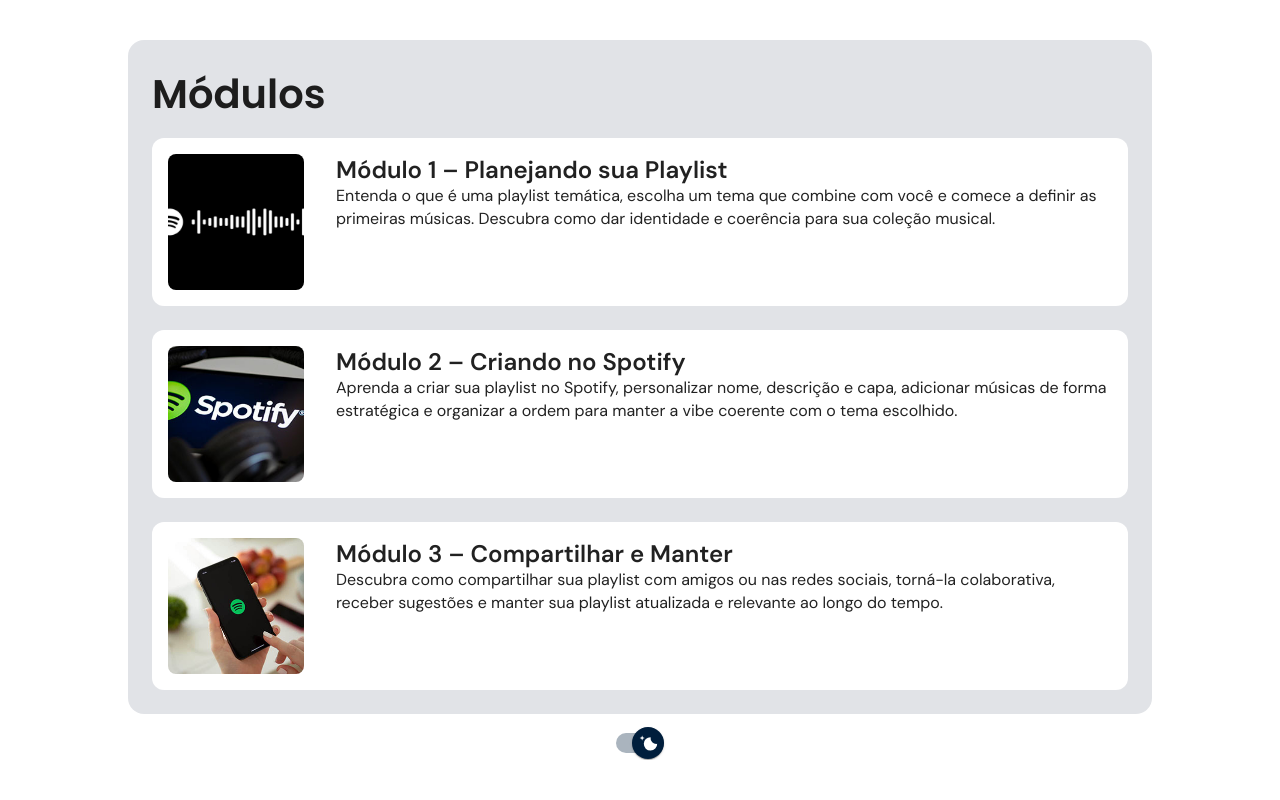
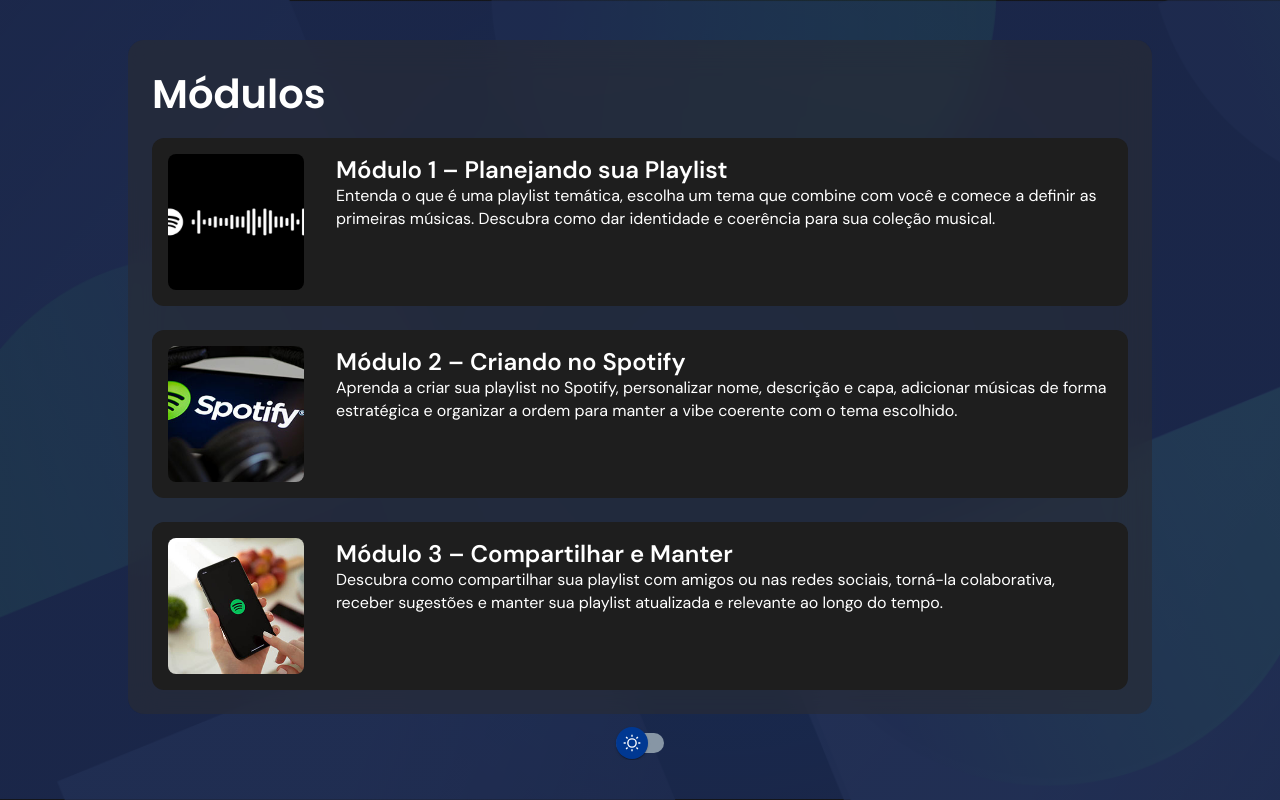
Before and after one commit to Byorks/Curso-Auto-Instrucional, a React (Vite) app in the folder curso-autoinstrucional-spotify/: page /modules in a window 1280 px wide. Built offline with nearby package versions, Linux system fonts and the light colour scheme.

Commit message:
💄 style: alterado posicao de toggle theme no mobile

```diff
--- a/curso-autoinstrucional-spotify/src/App.jsx
+++ b/curso-autoinstrucional-spotify/src/App.jsx
@@ -30,7 +30,7 @@
 // Theme
 function App() {
   return (
-    <ThemeProvider theme={theme}>
+    <ThemeProvider theme={theme} defaultMode='dark'>
       <CssBaseline>
         <RouterProvider router={router} />
       </CssBaseline>
--- a/curso-autoinstrucional-spotify/src/ThemeProviderCustom.jsx
+++ /dev/null
@@ -1,2 +0,0 @@
-import { useState, useMemo, createContext, useContext } from "react";
-import { ThemeProvider, } from "@emotion/react";
--- a/curso-autoinstrucional-spotify/src/components/main_button/main_button.jsx
+++ b/curso-autoinstrucional-spotify/src/components/main_button/main_button.jsx
@@ -5,7 +5,6 @@
   borderRadius: "2rem",
   textTransform: "none",
   boxShadow: "none",
-
   "&:hover": {
     backgroundColor: ""
    },
--- a/curso-autoinstrucional-spotify/src/components/toggle_color_mode/index.jsx
+++ b/curso-autoinstrucional-spotify/src/components/toggle_color_mode/index.jsx
@@ -68,7 +68,7 @@
 
 export default function ToggleColorMode() {
   const { mode, setMode } = useColorScheme();
-  const [checked, setChecked] = useState(true);
+  const [checked, setChecked] = useState();
 
   if (!mode) {
     return "dark";
--- a/curso-autoinstrucional-spotify/src/pages/home/index.jsx
+++ b/curso-autoinstrucional-spotify/src/pages/home/index.jsx
@@ -13,7 +13,7 @@
         height: "100vh",
         overflow: "hidden",
       })}
-      //   className="flex items-center justify-center h-dvh flex-col gap-5"
+      // className="flex items-center justify-center h-dvh flex-col gap-5"
     >
       <Box
         poster={videoPoster}
--- a/curso-autoinstrucional-spotify/src/pages/modules/modules.jsx
+++ b/curso-autoinstrucional-spotify/src/pages/modules/modules.jsx
@@ -91,6 +91,7 @@
         }}
       >
         <StyledGrid>
+          <Box sx={{width: "100%", display:"flex", justifyContent: "space-between", alignContent: "center"}}>
             <Typography
               variant="h2"
               gutterBottom
@@ -100,6 +101,16 @@
             >
               Módulos
             </Typography>
+
+            <Box
+              sx={{
+                display: { xs: "flex", md: "none" },
+              }}
+            >
+              <ToggleColorMode />
+            </Box>
+          </Box>
+
           <Grid container spacing={{ xs: 2, md: 3 }}>
             {MODULESCARD.map((card, i) => (
               <Slide
@@ -116,7 +127,14 @@
             ))}
           </Grid>
         </StyledGrid>
-        <Box sx={{width: "100%", display: "flex", justifyContent: "center", paddingTop: "12px"}}>
+        <Box
+          sx={{
+            display: { xs: "none", md: "flex" },
+            width: "100%",
+            justifyContent: "center",
+            paddingTop: "12px",
+          }}
+        >
           <ToggleColorMode />
         </Box>
       </Box>
```
Also changed, not shown: 1 other file (tests, documents, lock files or other folders). Lines whose indentation alone changed are shown as unchanged.
